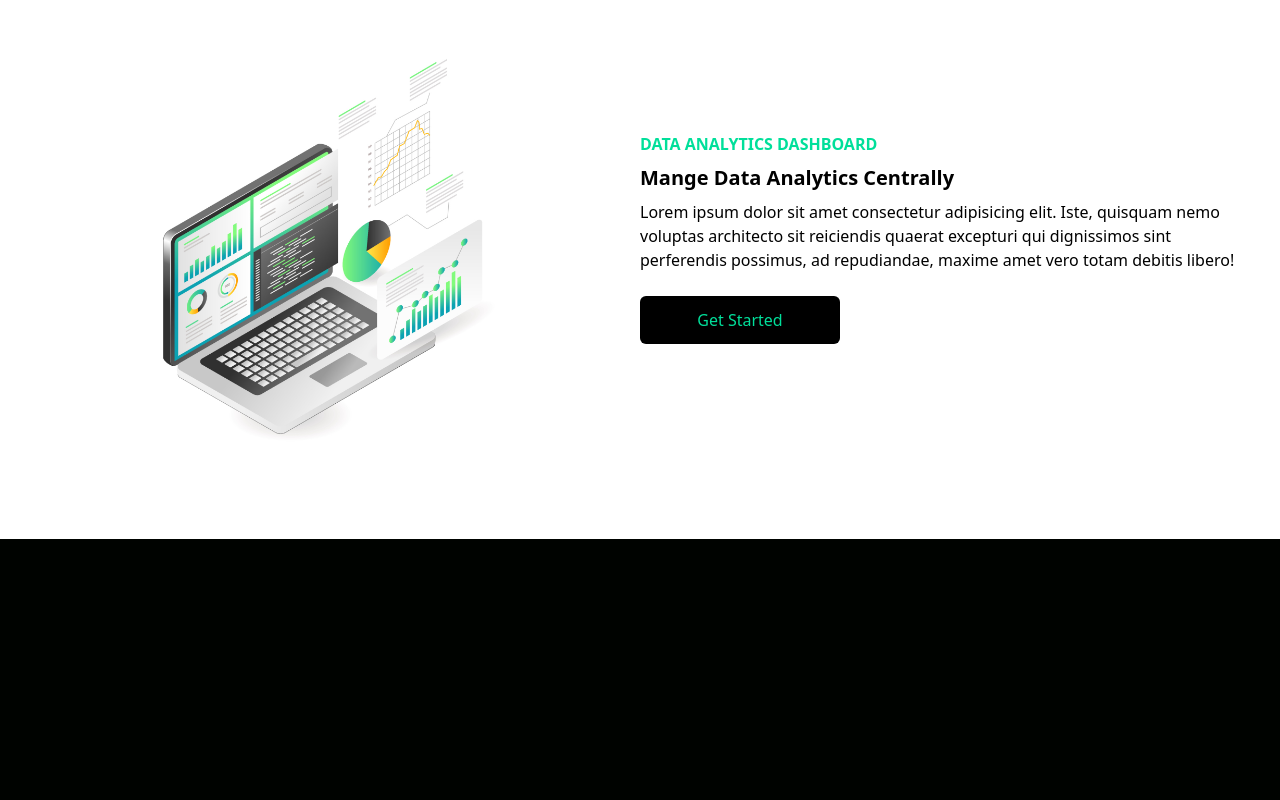
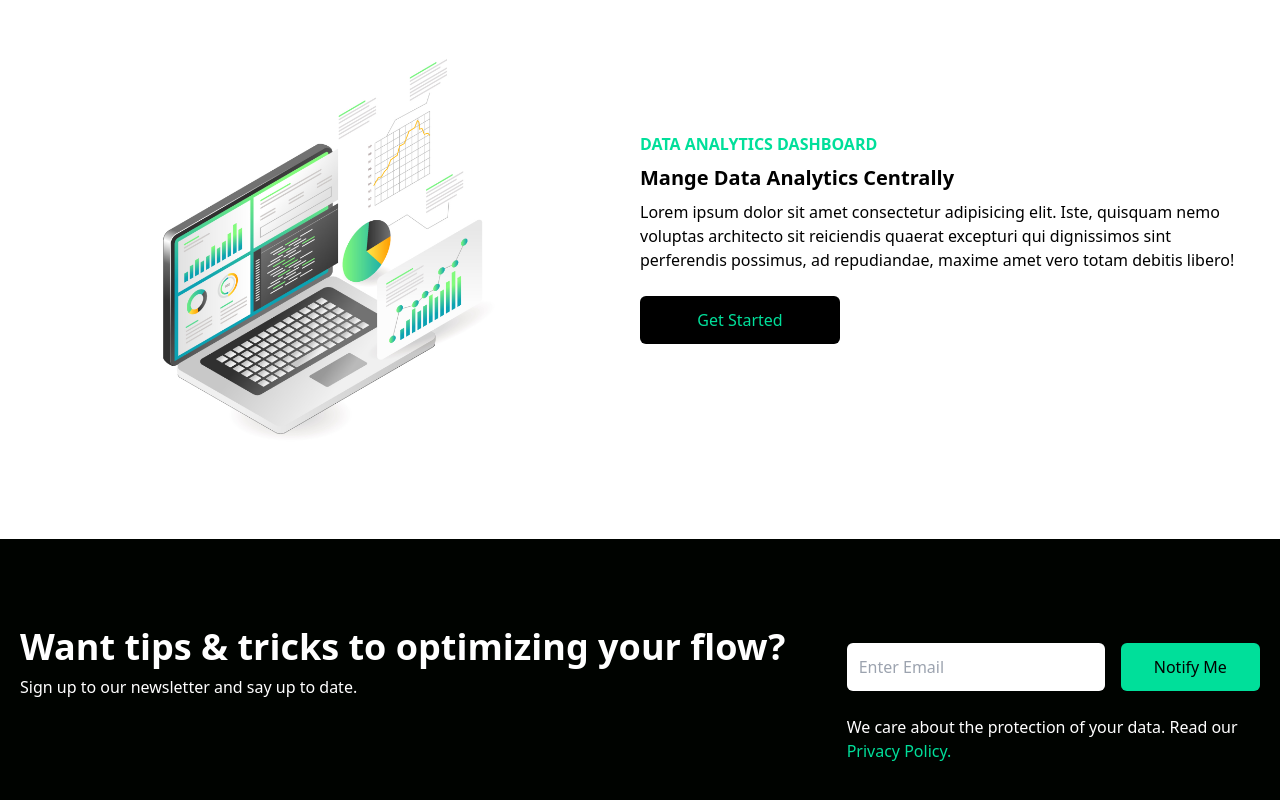
Before and after one commit to vietthom/react-landing-page, a React (Create React App) app: page / in a window 1280 px wide. Shown: the part 838-1638 px from the top of the page. Before the commit the page ends 1377 px from the top, so only its background shows below. Built offline with nearby package versions, Linux system fonts and the light colour scheme.

Commit message:
Create Newsletter Component

```diff
--- a/src/App.js
+++ b/src/App.js
@@ -2,12 +2,15 @@
 import Navbar from "./components/Navbar";
 import Hero from "./components/Hero";
 import Analytics from "./components/Analytics";
+import Newsletter from "./components/Newsletter";
+
 function App() {
   return (
     <div>
       <Navbar />
       <Hero />
       <Analytics />
+      <Newsletter />
     </div>
   );
 }
--- /dev/null
+++ b/src/components/Newsletter.jsx
@@ -0,0 +1,23 @@
+import React from 'react'
+
+const Newsletter = () => {
+  return (
+    <div className='w-full py-16 text-white px-4'>
+        <div className='max-w-[1240px] mx-auto grid lg:grid-cols-3'>
+            <div className='lg:col-span-2 my-4'>
+                <h1 className='md:text-4xl sm:text-3xl text-2xl font-bold py-2'>Want tips & tricks to optimizing your flow?</h1>
+                <p>Sign up to our newsletter and say up to date.</p>
+            </div>
+            <div className='my-4'>
+                <div className='flex flex-col sm:flex-row items-center justify-between w-full'>
+                    <input className='p-3 flex w-full rounded-md text-black' type="email" placeholder='Enter Email' />
+                    <button className='bg-[#00df9a] text-black rounded-md font-medium w-[200px] ml-4 my-6 px-6 py-3'>Notify Me</button>
+                </div>
+            <p>We care about the protection of your data. Read our <span className='text-[#00df9a]'>Privacy Policy.</span></p>
+            </div>
+        </div>
+    </div>
+  )
+}
+
+export default Newsletter
```
